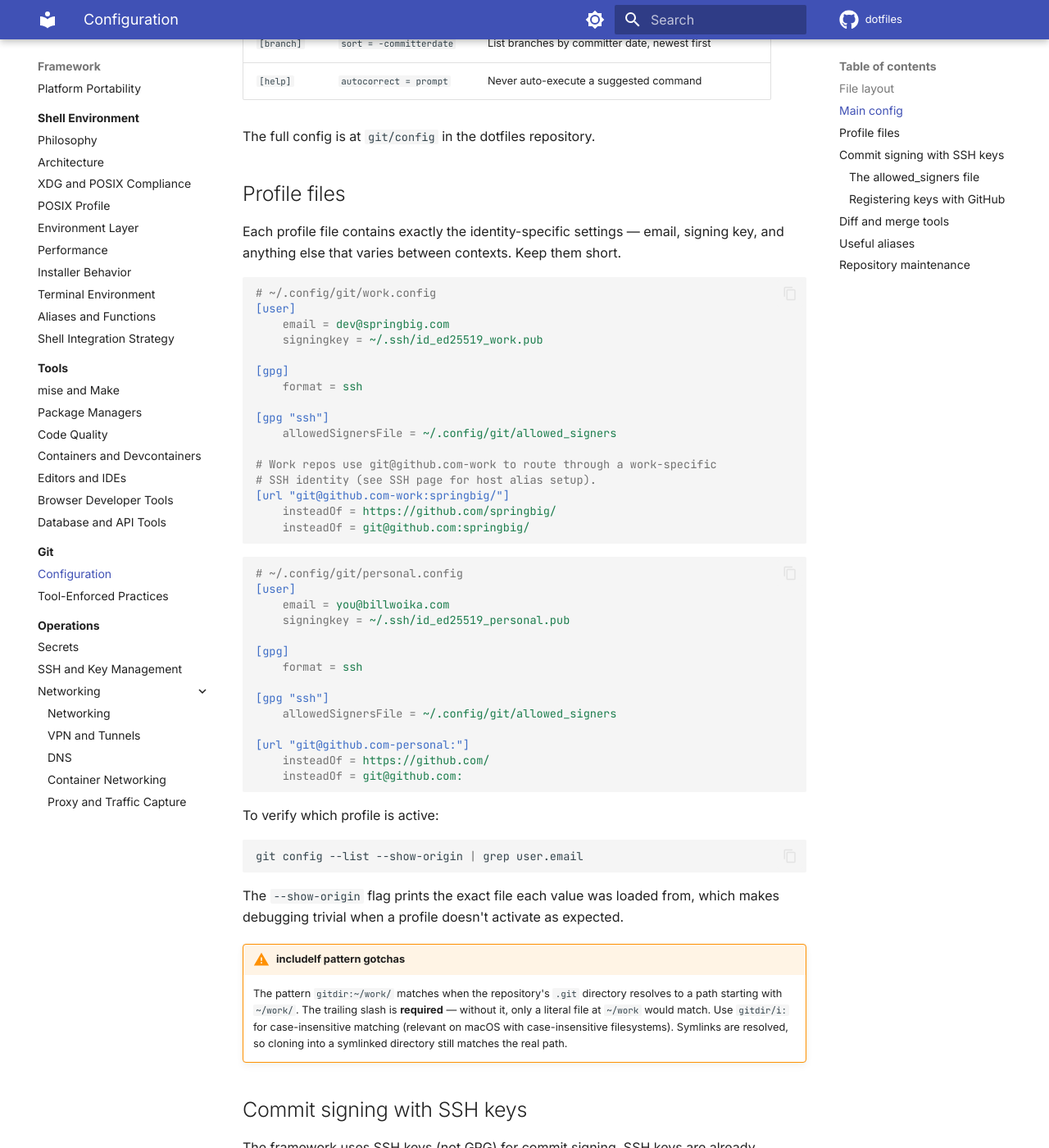
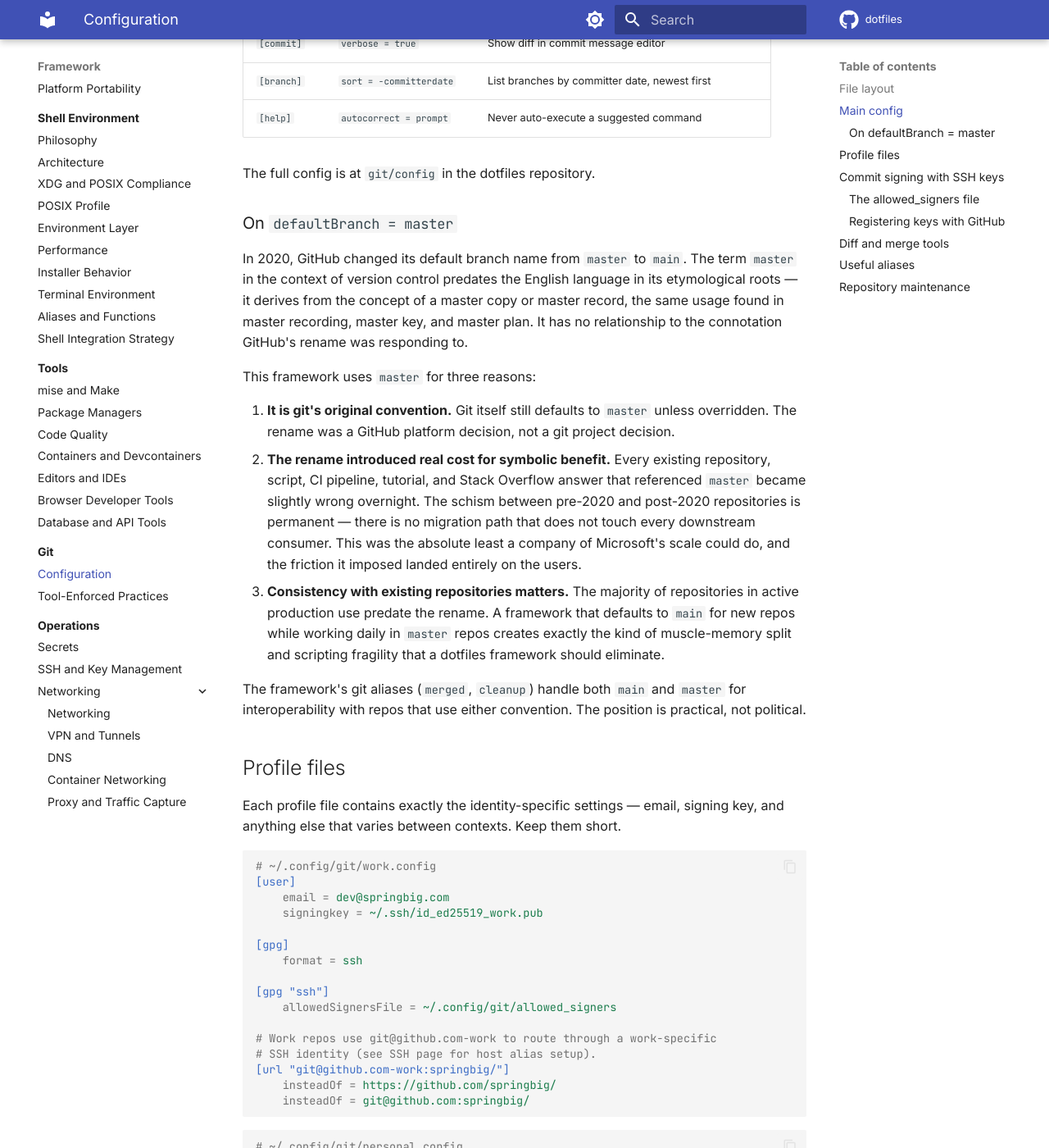
Before and after one commit to billwoika/dotfiles, an MkDocs documentation site: the page built from docs/git/configuration.md, in a window 1280 px wide and 1400 px high, scrolled down 1895 px. Shown: the whole window at 82% size. Built offline with MkDocs 1.6.1 and Material for MkDocs 9.7.7, drawn with Linux system fonts in a browser that asks for light colours; comment, search, counter and statistics services are not loaded; some of the changed text lies outside the part shown.

Commit message:
big hot take

```diff
--- a/docs/git/configuration.md
+++ b/docs/git/configuration.md
@@ -54,6 +54,7 @@ Key settings worth calling out:
 
 | Section | Setting | Why |
 |---------|---------|-----|
+| `[init]` | `defaultBranch = master` | Default branch name for `git init`. See note below |
 | `[pull]` | `rebase = true` | Rebase on pull rather than merge — cleaner history |
 | `[push]` | `autoSetupRemote = true` | Auto-create remote branch on first push |
 | `[fetch]` | `prune = true` | Remove local refs for branches deleted on remote |
@@ -70,6 +71,39 @@ Key settings worth calling out:
 | `[help]` | `autocorrect = prompt` | Never auto-execute a suggested command |
 
 The full config is at `git/config` in the dotfiles repository.
+
+### On `defaultBranch = master`
+
+In 2020, GitHub changed its default branch name from `master` to
+`main`. The term `master` in the context of version control predates
+the English language in its etymological roots — it derives from the
+concept of a master copy or master record, the same usage found in
+master recording, master key, and master plan. It has no relationship
+to the connotation GitHub's rename was responding to.
+
+This framework uses `master` for three reasons:
+
+1. **It is git's original convention.** Git itself still defaults to
+   `master` unless overridden. The rename was a GitHub platform
+   decision, not a git project decision.
+2. **The rename introduced real cost for symbolic benefit.** Every
+   existing repository, script, CI pipeline, tutorial, and Stack
+   Overflow answer that referenced `master` became slightly wrong
+   overnight. The schism between pre-2020 and post-2020 repositories
+   is permanent — there is no migration path that does not touch every
+   downstream consumer. This was the absolute least a company of
+   Microsoft's scale could do, and the friction it imposed landed
+   entirely on the users.
+3. **Consistency with existing repositories matters.** The majority of
+   repositories in active production use predate the rename. A
+   framework that defaults to `main` for new repos while working
+   daily in `master` repos creates exactly the kind of muscle-memory
+   split and scripting fragility that a dotfiles framework should
+   eliminate.
+
+The framework's git aliases (`merged`, `cleanup`) handle both `main`
+and `master` for interoperability with repos that use either
+convention. The position is practical, not political.
 
 ## Profile files
 
```
Also changed, not shown: README.md (+1 -1 lines), docs/git/tool-enforced-practices.md (+9 -7 lines), docs/index.md (+2 -2 lines), docs/operations/proxy-and-capture.md (+1 -1 lines), 1 other file.
